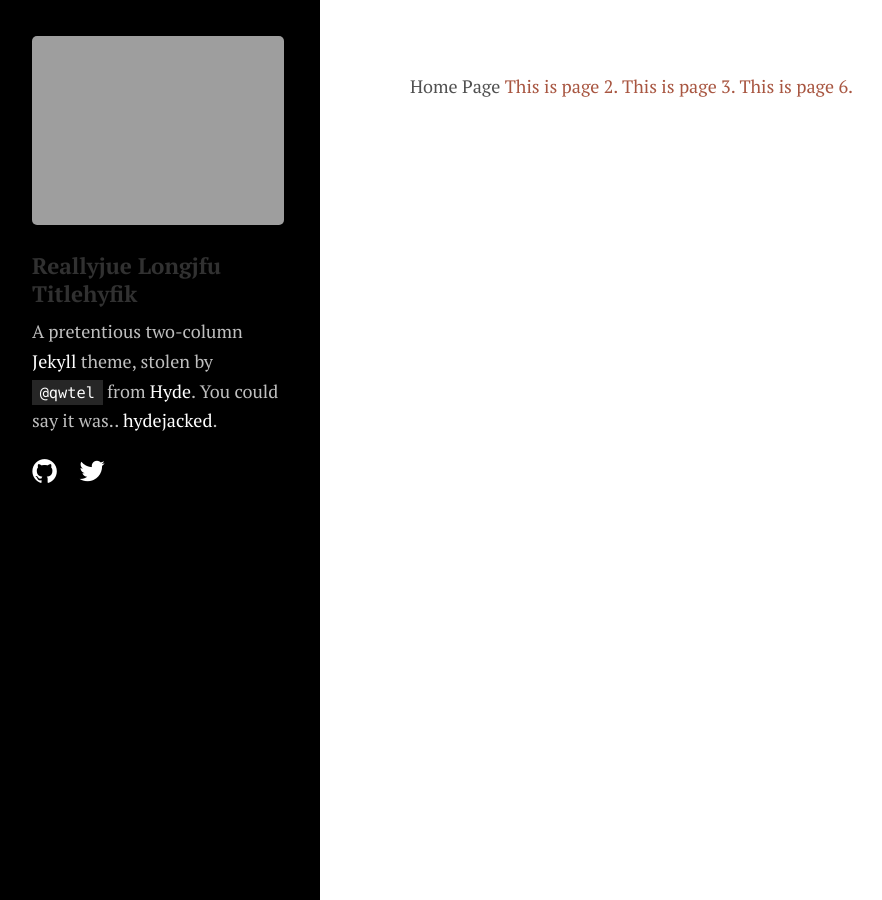
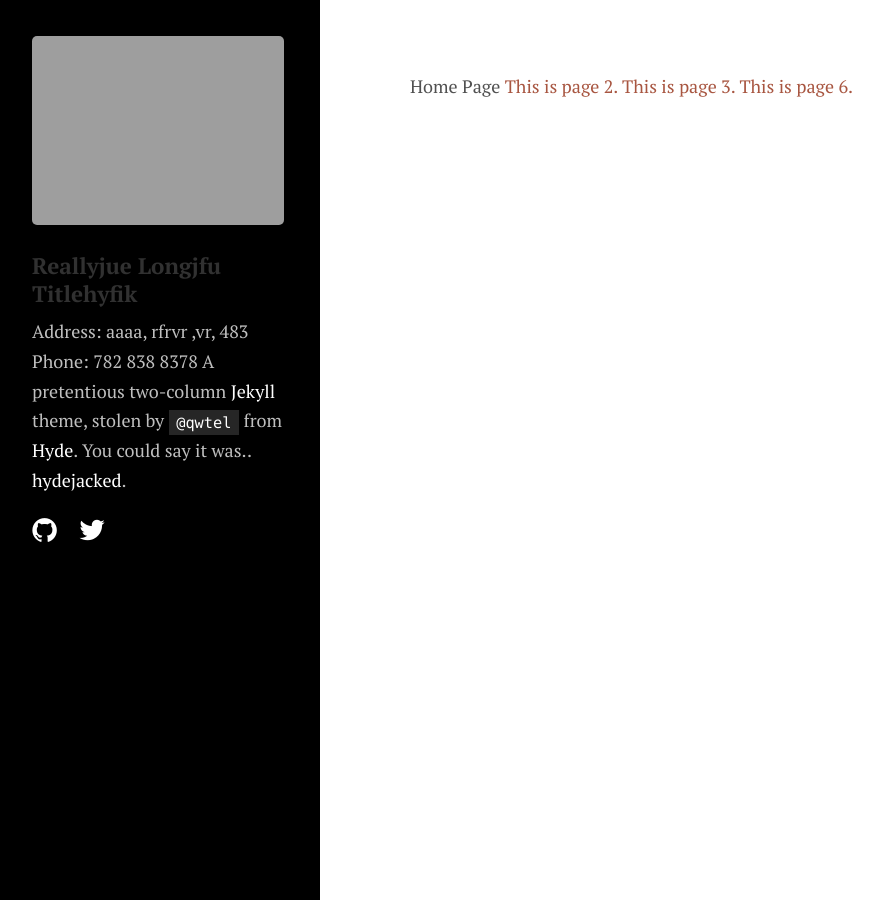
Before and after one commit to mike1d/mike1d.github.io, a Jekyll site: the page built from index.html, in a window 1280 px wide. Shown: the whole page, without its empty margins (4-886 px from the left). Built offline with Jekyll 4.4.1, drawn with Linux system fonts in a browser that asks for light colours; some web fonts are replaced.

Commit message:
Update _config.yml

```diff
--- a/_config.yml
+++ b/_config.yml
@@ -11,6 +11,10 @@ title:            Reallyjue Longjfu Titlehyfik
 
 # Markdown enabled, however don't use more than one paragraph (enforced by `>`)
 description:      >
+  Address: aaaa, rfrvr ,vr, 483
+
+  Phone: 782 838 8378
+
   A pretentious two-column [Jekyll](http://jekyllrb.com/) theme, stolen by [`@qwtel`](https://twitter.com/qwtel)
   from [Hyde](http://hyde.getpoole.com).
   You could say it was.. [hydejacked](http://media3.giphy.com/media/makedRIckZBW8/giphy.gif).
```
